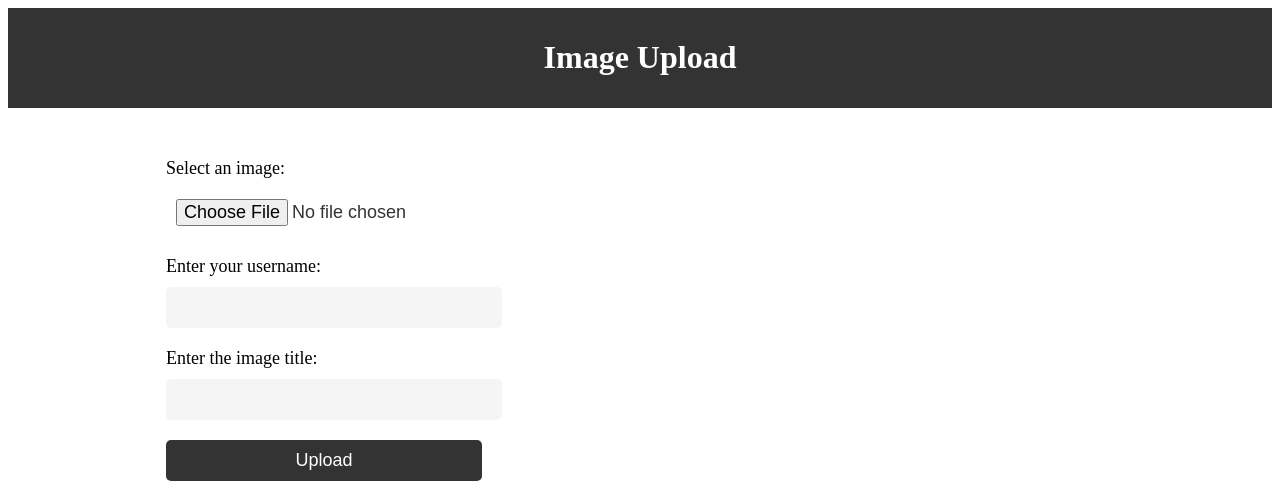
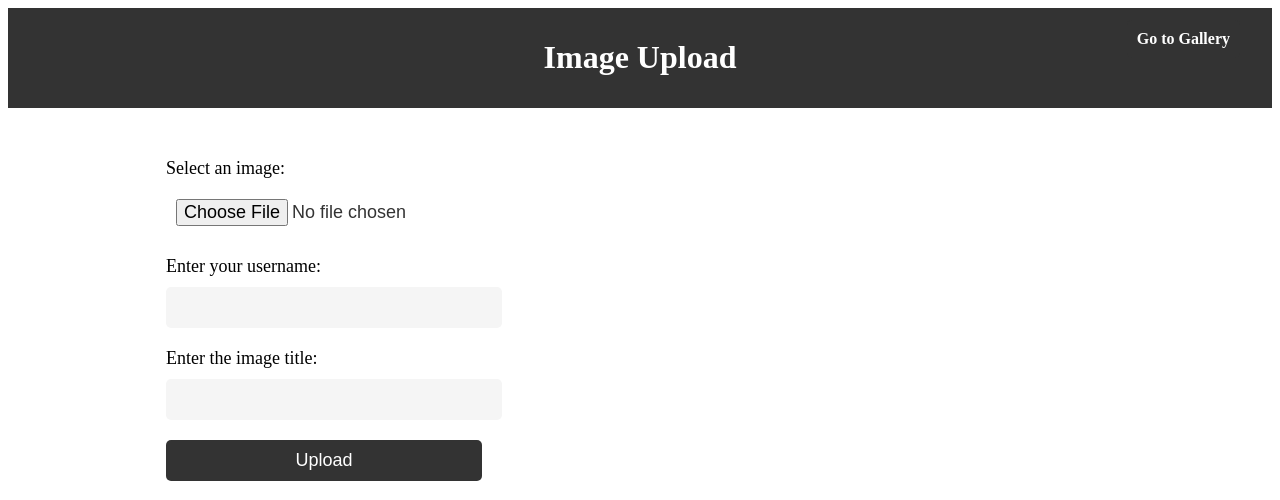
Before and after one commit to hbot07/pictic-flaskProject2, a Flask app: page /upload in a window 1280 px wide. Shown: the top 500 px of the page. Run offline with Flask 3, Linux system fonts and the light colour scheme.

Commit message:
gallery, upload, images, share url working

```diff
--- a/static/css/style_upload.css
+++ b/static/css/style_upload.css
@@ -53,3 +53,21 @@ input[type="submit"] {
         width: 50%;
     }
 }
+
+.btn-gallery {
+  position: absolute;
+    top: 20px;
+    right: 20px;
+  display: inline-block;
+  padding: 10px;
+  background-color: #333;
+  color: #fff;
+  text-decoration: none;
+  font-weight: bold;
+  border-radius: 5px;
+  margin-right: 20px;
+}
+
+.btn-gallery:hover {
+  background-color: #555;
+}
--- a/templates/upload.html
+++ b/templates/upload.html
@@ -7,6 +7,7 @@
 <body>
     <header>
         <h1>Image Upload</h1>
+        <a href="{{ url_for('gallery') }}" class="btn-gallery">Go to Gallery</a>
     </header>
     <main>
         <form action="{{ url_for('upload_file') }}" method="post" enctype="multipart/form-data">
```
